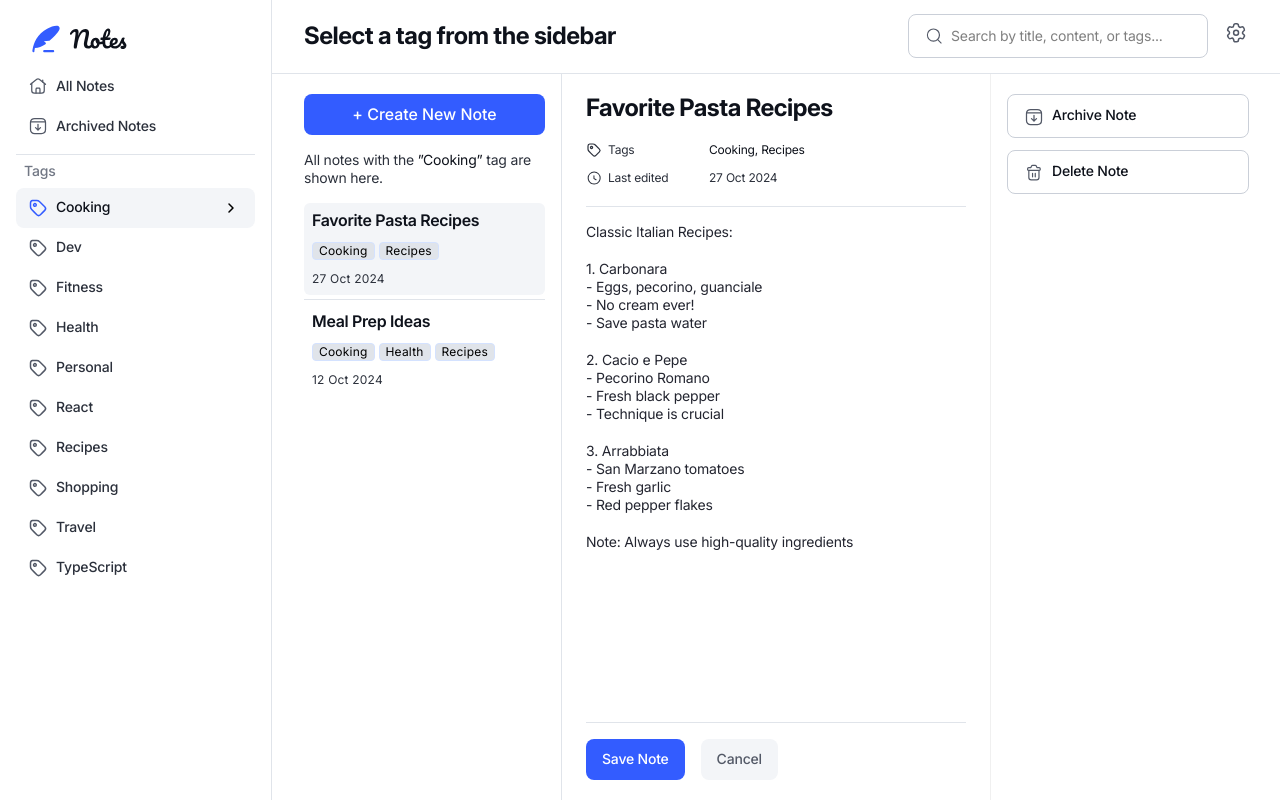
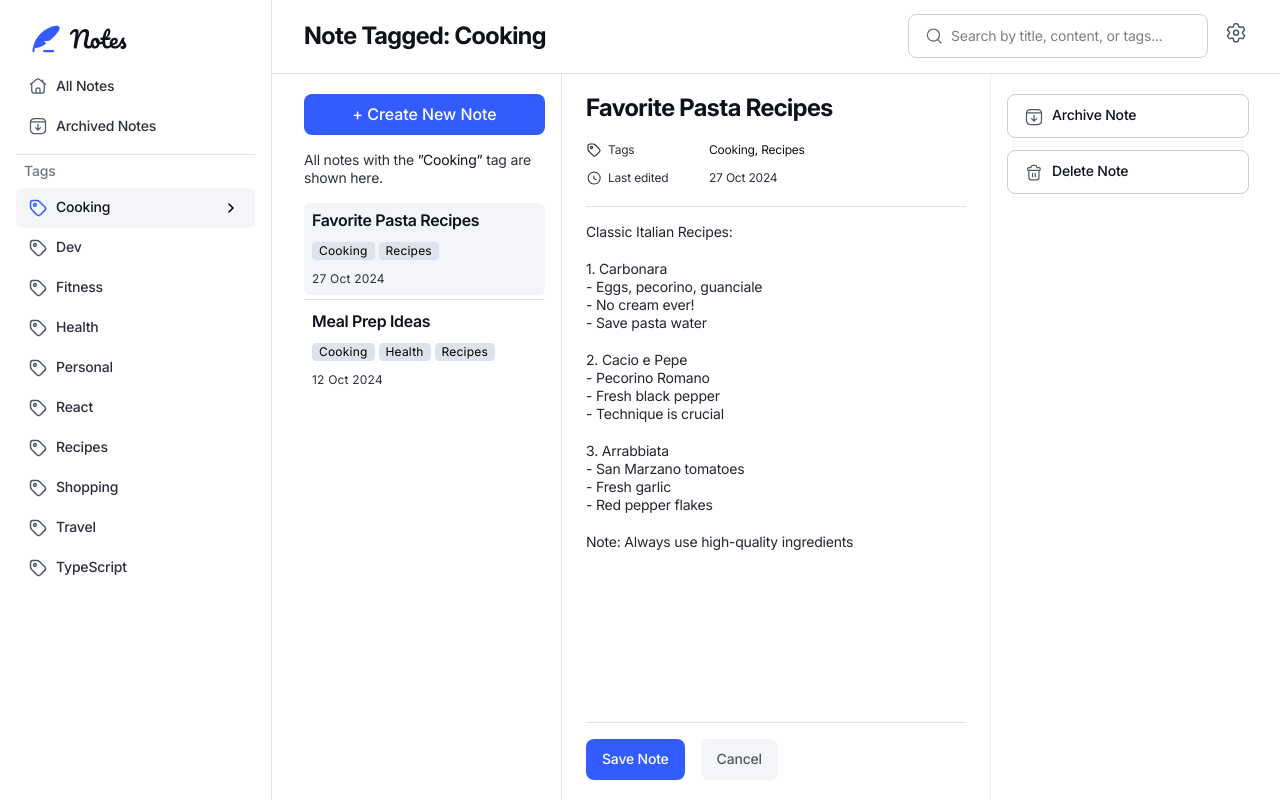
Before and after one commit to JyrexRonaldo/note-taking-web-app, a React (Vite) app in the folder frontend/: page /tags/Cooking/tag-notes in a window 1280 px wide. Built offline with nearby package versions, Linux system fonts and the light colour scheme.

Commit message:
Add custom header name if no tag is selected

```diff
--- a/frontend/src/components/DesktopPageHeader/DesktopPageHeader.tsx
+++ b/frontend/src/components/DesktopPageHeader/DesktopPageHeader.tsx
@@ -14,17 +14,15 @@ function DesktopPageHeader() {
     pageTitle = "Archived Notes";
   } else if (location.pathname.includes("tags")) {
     const selectedTag = location.pathname.split("/")[2];
-    pageTitle = `Note Tagged: ${selectedTag}`;
+    pageTitle = selectedTag
+      ? `Note Tagged: ${selectedTag}`
+      : "Select a tag from the sidebar";
   } else if (location.pathname.includes("new-note")) {
     pageTitle = "All Notes";
   } else if (location.pathname.includes("settings")) {
     pageTitle = "Settings";
   } else if (location.pathname.includes("search")) {
     pageTitle = searchTerm ? `Showing results for: ${searchTerm}` : "Search";
-  }
-
-  if (searchTerm === null) {
-    pageTitle = "Select a tag from the sidebar";
   }
 
   return (
--- a/frontend/src/components/TagNotes/TagNotes.tsx
+++ b/frontend/src/components/TagNotes/TagNotes.tsx
@@ -34,7 +34,7 @@ function TagNotes() {
 
   const noteitemsArray: React.JSX.Element[] = [];
   allNotes.forEach((note, index) => {
-    if (pathLength === 2 && index === 0) {
+    if (pathLength === 4 && index === 0) {
       setDefaultNoteId(note.id);
     }
     noteitemsArray.push(
```
